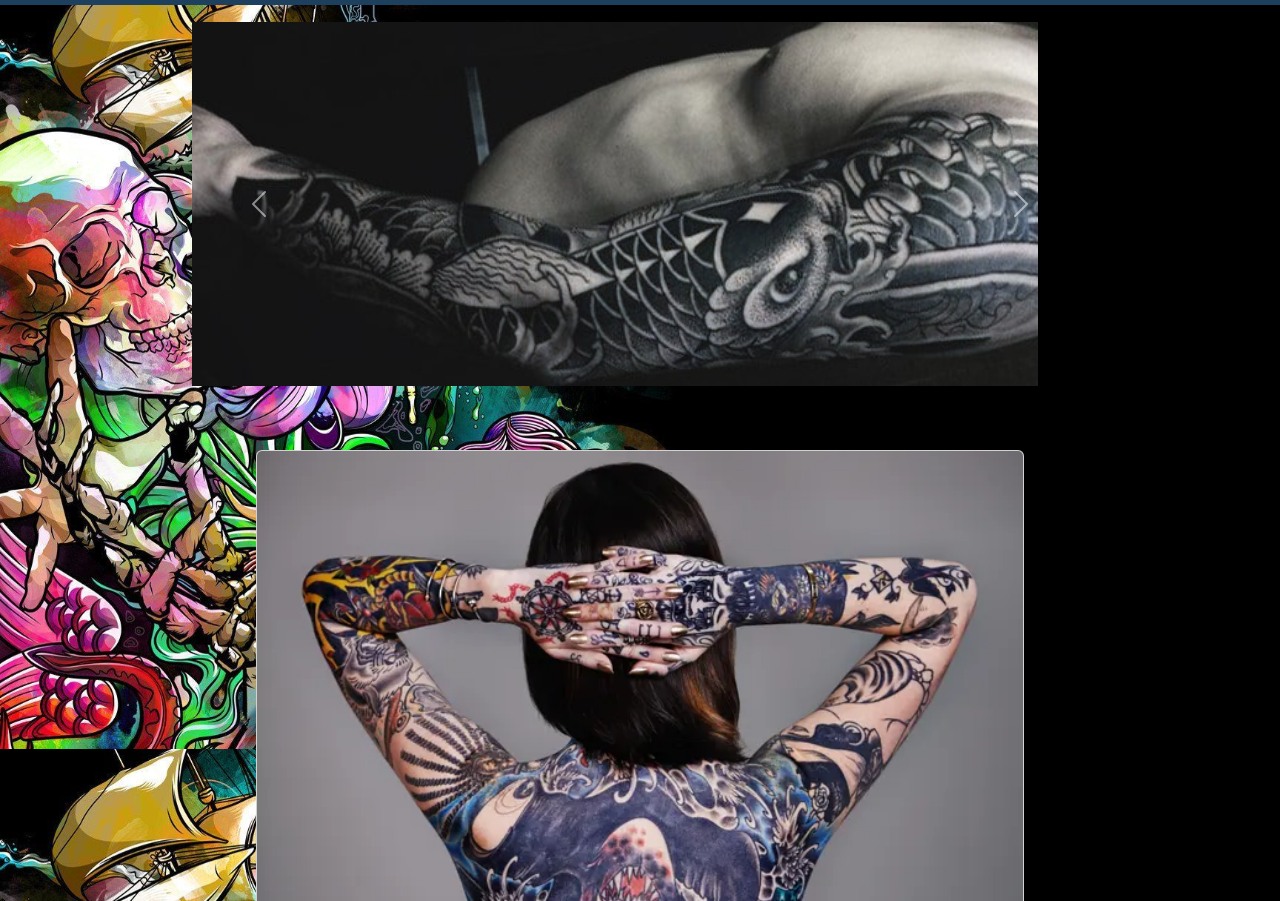
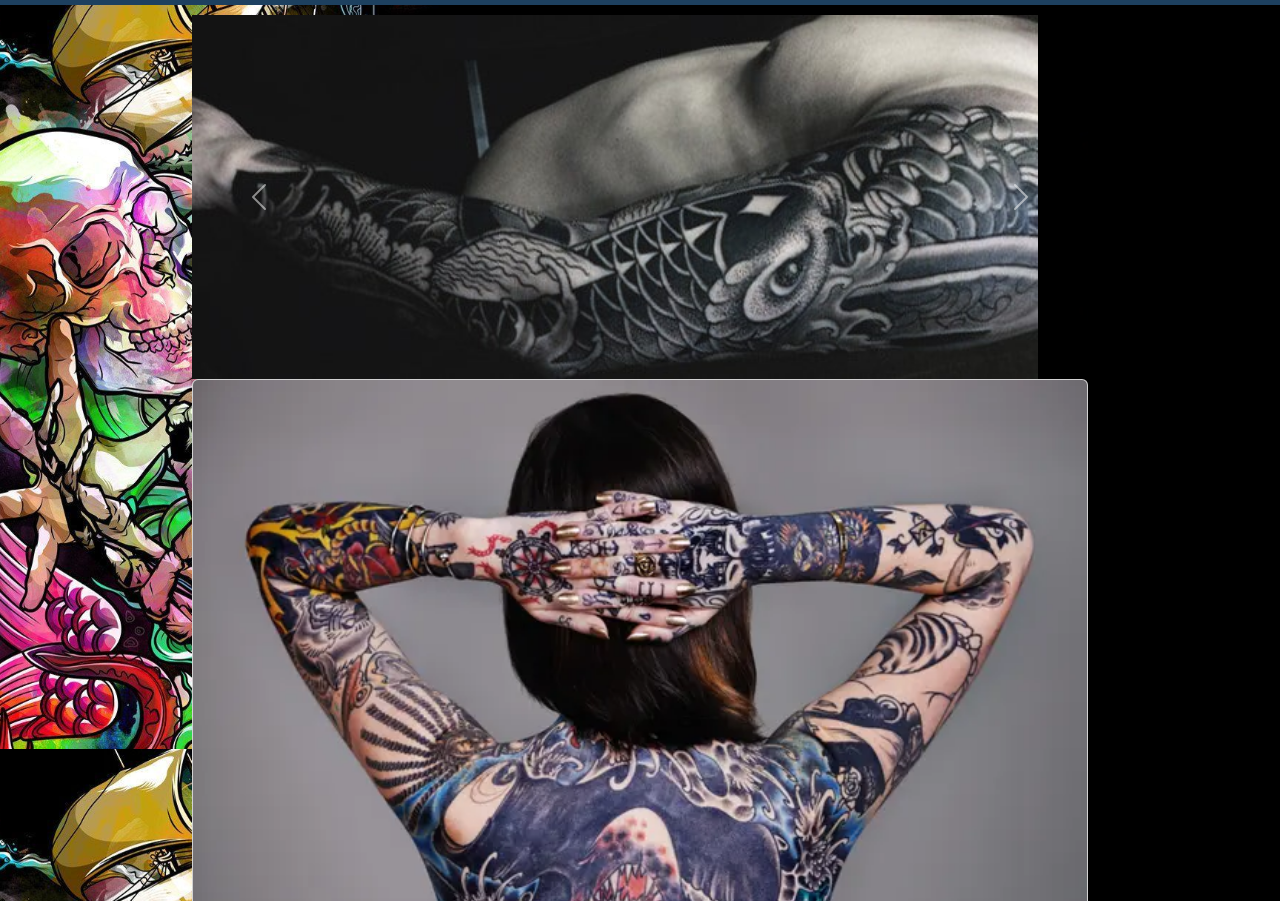
Before and after one commit to Manuelcallejas/Pre-entrega3-callejas, a plain HTML site: page index.html in a window 1280 px wide. Shown: the part 51-952 px from the top of the page. Drawn offline with nearby package versions, Linux system fonts and the light colour scheme; files whose address does not match are found by name.

Commit message:
modificacion del incio

```diff
--- a/index.html
+++ b/index.html
@@ -17,7 +17,7 @@
     <link href="https://fonts.googleapis.com/css2?family=Roboto:ital,wght@0,300;1,500&display=swap" rel="stylesheet">
     <link href="https://cdn.jsdelivr.net/npm/bootstrap@5.2.2/dist/css/bootstrap.min.css" rel="stylesheet"
         integrity="sha384-Zenh87qX5JnK2Jl0vWa8Ck2rdkQ2Bzep5IDxbcnCeuOxjzrPF/et3URy9Bv1WTRi" crossorigin="anonymous">
-    <link rel="stylesheet" href="./css/style.css">
+    <link rel="stylesheet" href="./scss/style.css">
 </head>
 
 <body>
@@ -78,7 +78,7 @@
             </div>
 
             <div class="card-inicio">
-                <div class="card mb-4">
+                <div class="card mb-3">
                     <img class="card-img-top" src="./assets/imagenes/2.jpg" alt="Card image cap">
                     <div class="card-body">
                         <h5 class="card-title">Nuestros trabajos</h5>
--- /dev/null
+++ b/scss/components/_index.scss
@@ -0,0 +1,13 @@
+.main_index {
+    display: flex;
+    justify-content: center;
+
+
+    padding: 10px 0px;
+
+    .contenido_index {
+        width: 70%;
+    }
+
+
+}
--- a/scss/style.scss
+++ b/scss/style.scss
@@ -2,6 +2,7 @@
 @import "./reset/reset";
 @import "./Layout/diseño";
 /*Diseño de paginas*/
+@import "./components/index";
 @import "./components/producto";
 @import "./components/nosotros";
 @import "./components/galeria";
```
Also changed, not shown: css/style.css, scss/style.css, 1 other file.
